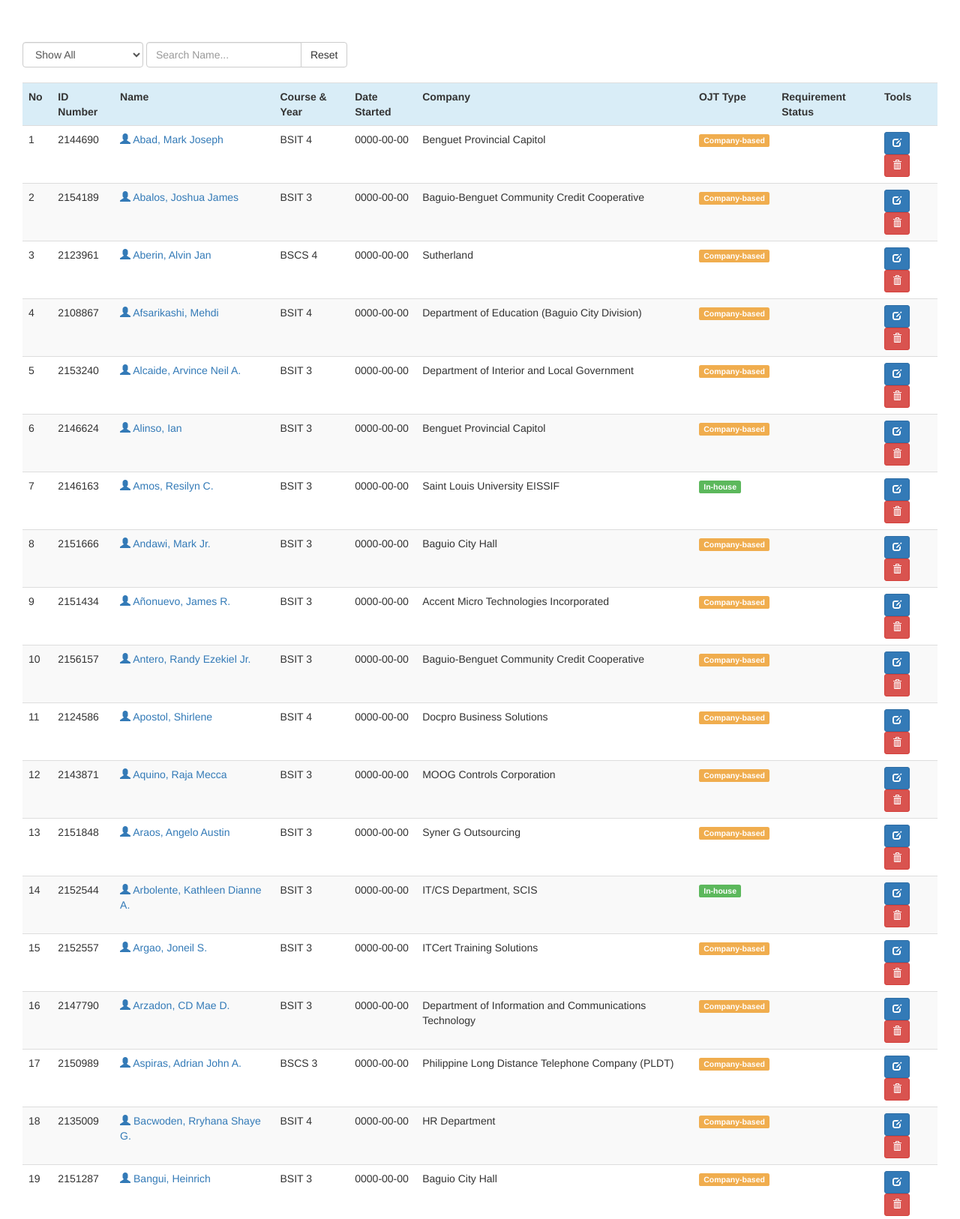
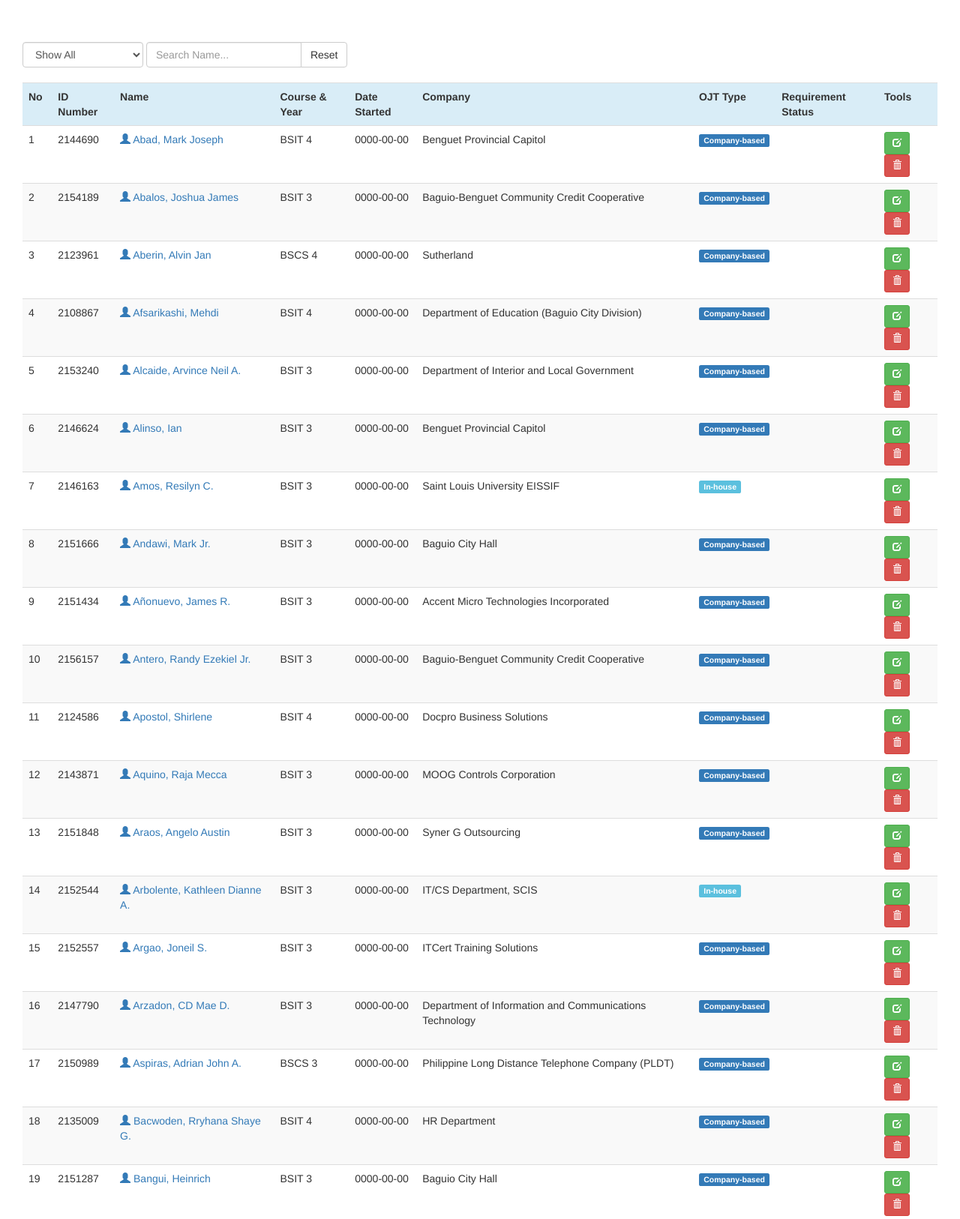
Before and after one commit to IsmaelLangit/OJTMonitoring, a PHP site: page / in a window 1280 px wide. Shown: the part 335-1961 px from the top of the page at 75% size. Run offline with PHP 8.4, Linux system fonts and the light colour scheme; data comes from the database, SQL or seed files in the repository; some libraries are stand-ins or nearby versions.

Commit message:
Edited the table design in the index.php

```diff
--- a/index.php
+++ b/index.php
@@ -112,7 +112,7 @@ include("connect.php");
 					$sql = mysqli_query($connect, "SELECT * from students JOIN company ON students.coid = company.coid  ORDER BY last_name ASC, first_name ASC");
 				}
 				if(mysqli_num_rows($sql) == 0){
-					echo '<tr><td colspan="8">Nothing to Display</td></tr>';
+					echo '<tr class="nothingToDisplay text-center"><td colspan="8">Nothing to Display</td></tr>';
 				}else{
 					$no = 1;
 					while($row = mysqli_fetch_assoc($sql)){
@@ -126,10 +126,10 @@ include("connect.php");
 							<td>'.$row['coname'].'</td>
 							<td>';
 							if($row['typeofojt'] == 'In-house'){
-								echo '<span class="label label-success">In-house</span>';
+								echo '<span class="label label-info">In-house</span>';
 							}
                             else if ($row['typeofojt'] == 'Company-based' ){
-								echo '<span class="label label-warning">Company-based</span>';
+								echo '<span class="label label-primary">Company-based</span>';
 							}
 						echo '
 							</td>
@@ -143,9 +143,12 @@ include("connect.php");
 						echo '
 							</td>
 							<td>
-
-								<a href="edit.php?idnum='.$row['idnum'].'" title="Edit Data" class="btn btn-primary btn-sm"><span class="glyphicon glyphicon-edit" aria-hidden="true"></span></a>
-								<a href="index.php?action=delete&idnum='.$row['idnum'].'" title="" onclick="return confirm(\'Are you sure you want to delete '.$row['first_name']." ".$row['last_name'].'?\')" class="btn btn-danger btn-sm"><span class="glyphicon glyphicon-trash" aria-hidden="true"></span></a>
+								<a href="edit.php?idnum='.$row['idnum'].'" title="Edit Data" class="btn btn-success btn-sm">
+									<span class="glyphicon glyphicon-edit" aria-hidden="true"></span>
+								</a>
+								<a href="index.php?action=delete&idnum='.$row['idnum'].'" title="Remove Student" onclick="return confirm(\'Are you sure you want to delete '.$row['first_name']." ".$row['last_name'].'?\')" class="btn btn-danger btn-sm">
+									<span class="glyphicon glyphicon-trash" aria-hidden="true"></span>
+								</a>
 							</td>
 						</tr>
 						';
```
